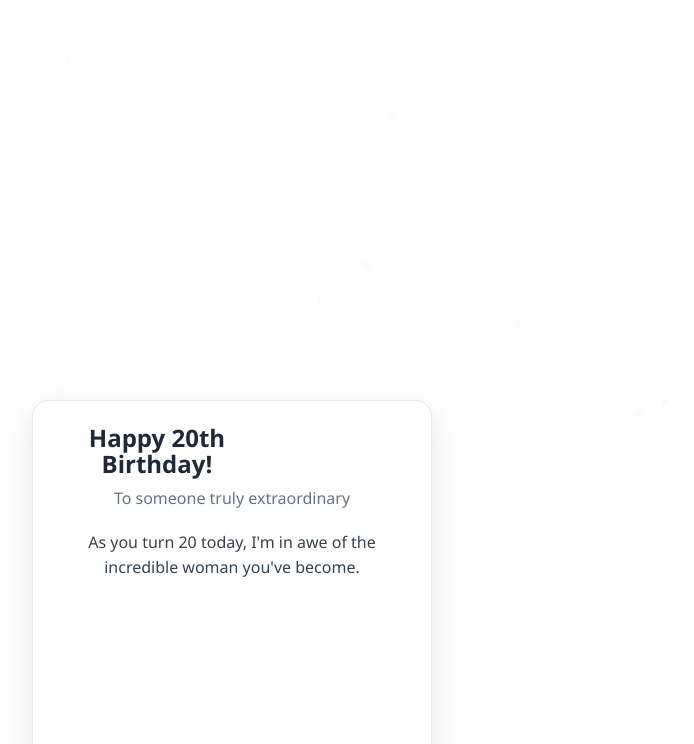
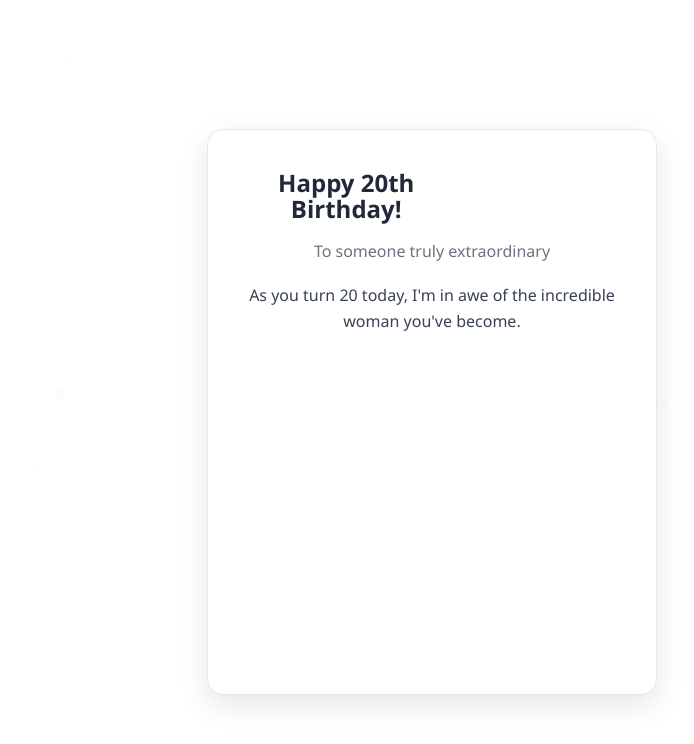
Before and after one commit to nyanmyohsat9/my-birthday-app, a React (Vite) app: page / in a window 1280 px wide. Both pictures are taken after a click on the button "Open Card". Shown: the top 744 px of the page, without its empty margins (408-1102 px from the left). Built offline with nearby package versions, Linux system fonts and the light colour scheme.

Commit message:
Update CinematicBirthdayCard.jsx

```diff
--- a/src/components/CinematicBirthdayCard.jsx
+++ b/src/components/CinematicBirthdayCard.jsx
@@ -5,25 +5,51 @@ import { useState, useEffect, useMemo } from 'react'
 export default function CinematicBirthdayCard() {
   const [step, setStep] = useState(0)
   const [showHearts, setShowHearts] = useState(false)
+  const [audioState, setAudioState] = useState({ playing: false, error: false })
 
   const progress = useMotionValue(0)
   const rotateX = useTransform(progress, [0, 100], [0, 180])
   const borderRadius = useTransform(progress, [0, 30, 100], [16, 8, 16])
 
-  // ✅ Uses local audio file from /public/audio/first-date-fred.mp3
+  // Play background music on load
   useEffect(() => {
     const audio = new Audio('/audio/first-date-fred.mp3')
     audio.loop = true
-    audio.volume = 0.3
-    audio.play().catch(() => {
+    audio.volume = 0.5 // Increased volume for better audibility
+
+    // Try autoplay first
+    const playPromise = audio.play()
+
+    if (playPromise !== undefined) {
+      playPromise
+        .then(() => {
+          setAudioState({ playing: true, error: false })
+        })
+        .catch((error) => {
+          console.log('Autoplay blocked:', error)
+          setAudioState({ playing: false, error: true })
+
+          // Add click handler for manual play
           const playAudio = () => {
             audio.play()
+              .then(() => {
+                setAudioState({ playing: true, error: false })
                 document.removeEventListener('click', playAudio)
+              })
+              .catch((err) => {
+                console.error('Manual play failed:', err)
+                setAudioState({ playing: false, error: true })
+              })
           }
+
           document.addEventListener('click', playAudio)
         })
+    }
 
-    return () => audio.pause()
+    return () => {
+      audio.pause()
+      setAudioState({ playing: false, error: false })
+    }
   }, [])
 
   const confettiColors = ['rgba(255,255,255,0.9)', 'rgba(220,220,220,0.8)', 'rgba(240,240,240,0.7)']
@@ -52,38 +78,102 @@ export default function CinematicBirthdayCard() {
     { icon: <Sparkles size={20} />, delay: 0.4 },
   ], [])
 
-  return (
-    <>
-      {/* Global Reset */}
-      <style>
-        {`
-          * {
-            box-sizing: border-box;
-            margin: 0;
-            padding: 0;
-          }
-          html, body, #root {
-            width: 100%;
-            height: 100%;
-            overflow: hidden;
-            font-family: 'Segoe UI', Tahoma, Geneva, Verdana, sans-serif;
-            background: white;
-          }
-        `}
-      </style>
-
-      <div style={{
+  // ✅ Centered container style
+  const containerStyle = {
     position: 'relative',
-        width: '100%',
-        height: '100%',
-        backgroundColor: '#fff',
-        color: '#374151',
+    width: '100vw',
+    height: '100vh',
     display: 'flex',
     justifyContent: 'center',
     alignItems: 'center',
+    backgroundColor: '#fff',
+    fontFamily: "'Segoe UI', Tahoma, Geneva, Verdana, sans-serif",
+    color: '#374151',
+    margin: 0,
+    padding: 0,
     overflow: 'hidden',
-      }}>
-        {/* Ambient Particles */}
+  }
+
+  const cardStyle = {
+    backgroundColor: '#fff',
+    borderRadius: '16px',
+    boxShadow: '0 10px 30px rgba(0,0,0,0.15)',
+    border: '1px solid #D1D5DB',
+    padding: '24px',
+    maxWidth: '90vw',
+    width: '400px',
+    textAlign: 'center',
+    boxSizing: 'border-box',
+    zIndex: 2,
+  }
+
+  const buttonStyle = {
+    backgroundColor: '#F3F4F6',
+    border: '1px solid #D1D5DB',
+    color: '#374151',
+    boxShadow: '0 1px 3px rgba(0,0,0,0.1)',
+    padding: '12px 24px',
+    borderRadius: '20px',
+    cursor: 'pointer',
+    fontWeight: 'bold',
+    fontSize: '16px',
+    display: 'inline-flex',
+    alignItems: 'center',
+    gap: '8px',
+    marginTop: '16px',
+    width: '100%',
+    maxWidth: '250px',
+  }
+
+  const heartsContainerStyle = {
+    position: 'fixed',
+    inset: 0,
+    pointerEvents: 'none',
+    overflow: 'hidden',
+    zIndex: 1000,
+  }
+
+  // Audio control button style
+  const audioButtonStyle = {
+    position: 'absolute',
+    bottom: '20px',
+    right: '20px',
+    backgroundColor: '#FFD700',
+    border: 'none',
+    borderRadius: '50%',
+    width: '40px',
+    height: '40px',
+    display: 'flex',
+    justifyContent: 'center',
+    alignItems: 'center',
+    cursor: 'pointer',
+    boxShadow: '0 2px 6px rgba(0,0,0,0.2)',
+    zIndex: 1001
+  }
+
+  return (
+    <div style={containerStyle}>
+      {/* Visual audio feedback */}
+      {audioState.error && (
+        <button
+          style={audioButtonStyle}
+          onClick={() => {
+            const audio = new Audio('/audio/first-date-fred.mp3')
+            audio.loop = true
+            audio.volume = 0.5
+            audio.play()
+              .then(() => setAudioState({ playing: true, error: false }))
+              .catch(() => setAudioState({ playing: false, error: true }))
+          }}
+          aria-label="Play music"
+        >
+          <svg xmlns="http://www.w3.org/2000/svg" width="20" height="20" viewBox="0 0 24 24" fill="currentColor">
+            <path d="M3 20v-16l9 8-9 8zm0 2l12-10-12-10v20z"/>
+          </svg>
+        </button>
+      )}
+
+      {/* Ambient background particles */}
       <div style={{ position: 'absolute', inset: 0, pointerEvents: 'none' }}>
         {ambientParticles.map((p, i) => (
           <motion.div
@@ -112,11 +202,6 @@ export default function CinematicBirthdayCard() {
       {/* Card Flip Animation */}
       <motion.div
         style={{
-            position: 'absolute',
-            top: '50%',
-            left: '50%',
-            x: '-50%',
-            y: '-50%',
           rotateX,
           borderRadius: `${borderRadius.get()}px`,
           transformStyle: 'preserve-3d',
@@ -127,20 +212,7 @@ export default function CinematicBirthdayCard() {
         animate={step === 1 ? { scale: 1.02 } : { scale: 1 }}
         transition={{ type: 'spring', damping: 20 }}
       >
-          <motion.div
-            style={{
-              backgroundColor: '#fff',
-              borderRadius: '16px',
-              boxShadow: '0 10px 30px rgba(0,0,0,0.15)',
-              border: '1px solid #D1D5DB',
-              padding: '24px',
-              width: '100%',
-              textAlign: 'center',
-              boxSizing: 'border-box',
-              zIndex: 2,
-            }}
-            animate={{ opacity: step === 2 ? 0 : 1 }}
-          >
+        <motion.div style={cardStyle} animate={{ opacity: step === 2 ? 0 : 1 }}>
           <div style={{ marginBottom: '20px' }}>
             <Heart size={48} color="#4B5563" />
           </div>
@@ -161,22 +233,7 @@ export default function CinematicBirthdayCard() {
             A special message awaits inside...
           </motion.p>
           <motion.button
-              style={{
-                backgroundColor: '#F3F4F6',
-                border: '1px solid #D1D5DB',
-                color: '#374151',
-                boxShadow: '0 1px 3px rgba(0,0,0,0.1)',
-                padding: '12px 24px',
-                borderRadius: '20px',
-                cursor: 'pointer',
-                fontWeight: 'bold',
-                fontSize: '16px',
-                display: 'inline-flex',
-                alignItems: 'center',
-                gap: '8px',
-                width: '100%',
-                maxWidth: '250px',
-              }}
+            style={buttonStyle}
             initial={{ scale: 0.8, opacity: 0 }}
             animate={{ scale: 1, opacity: 1 }}
             transition={{ delay: 0.9 }}
@@ -198,16 +255,13 @@ export default function CinematicBirthdayCard() {
               boxShadow: '0 10px 30px rgba(0,0,0,0.1)',
               border: '1px solid #E5E7EB',
               padding: '24px',
-                width: '100%',
-                maxWidth: '400px',
+              maxWidth: '90vw',
+              width: '400px',
               textAlign: 'center',
               color: '#374151',
               zIndex: 2,
-                position: 'absolute',
-                top: '50%',
-                left: '50%',
-                x: '-50%',
-                y: '-50%',
+              position: 'relative',
+              marginTop: '24px',
             }}
             initial={{ opacity: 0, y: 20 }}
             animate={{ opacity: 1, y: 0 }}
@@ -256,13 +310,7 @@ export default function CinematicBirthdayCard() {
 
       {/* Floating Hearts / Icons */}
       {showHearts && (
-          <div style={{
-            position: 'fixed',
-            inset: 0,
-            pointerEvents: 'none',
-            overflow: 'hidden',
-            zIndex: 1000,
-          }}>
+        <div style={heartsContainerStyle}>
           {[...Array(20)].map((_, i) => (
             <motion.div
               key={i}
@@ -301,6 +349,5 @@ export default function CinematicBirthdayCard() {
         </div>
       )}
     </div>
-    </>
   )
 }
```
Lines whose indentation alone changed are shown as unchanged.
